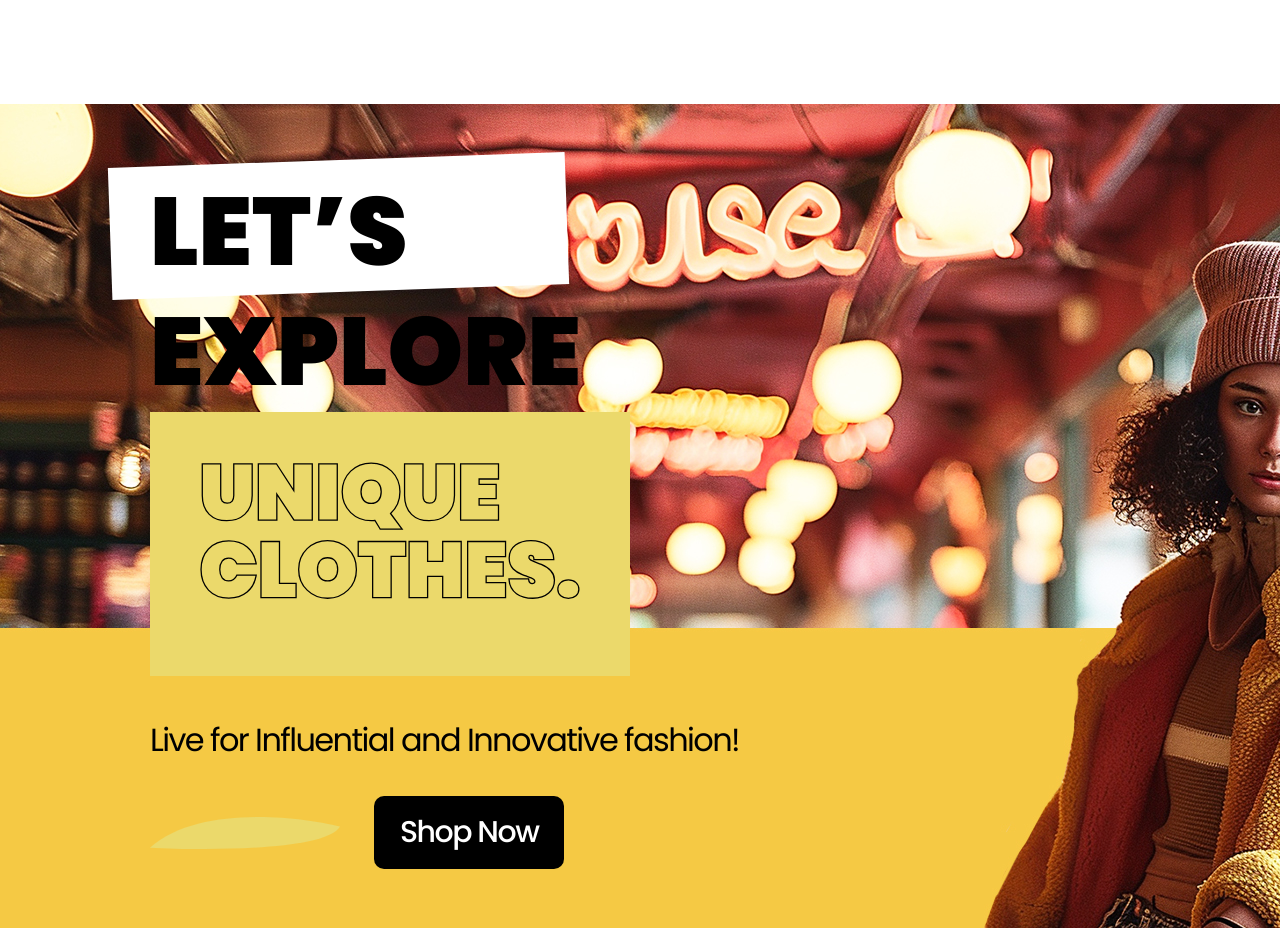
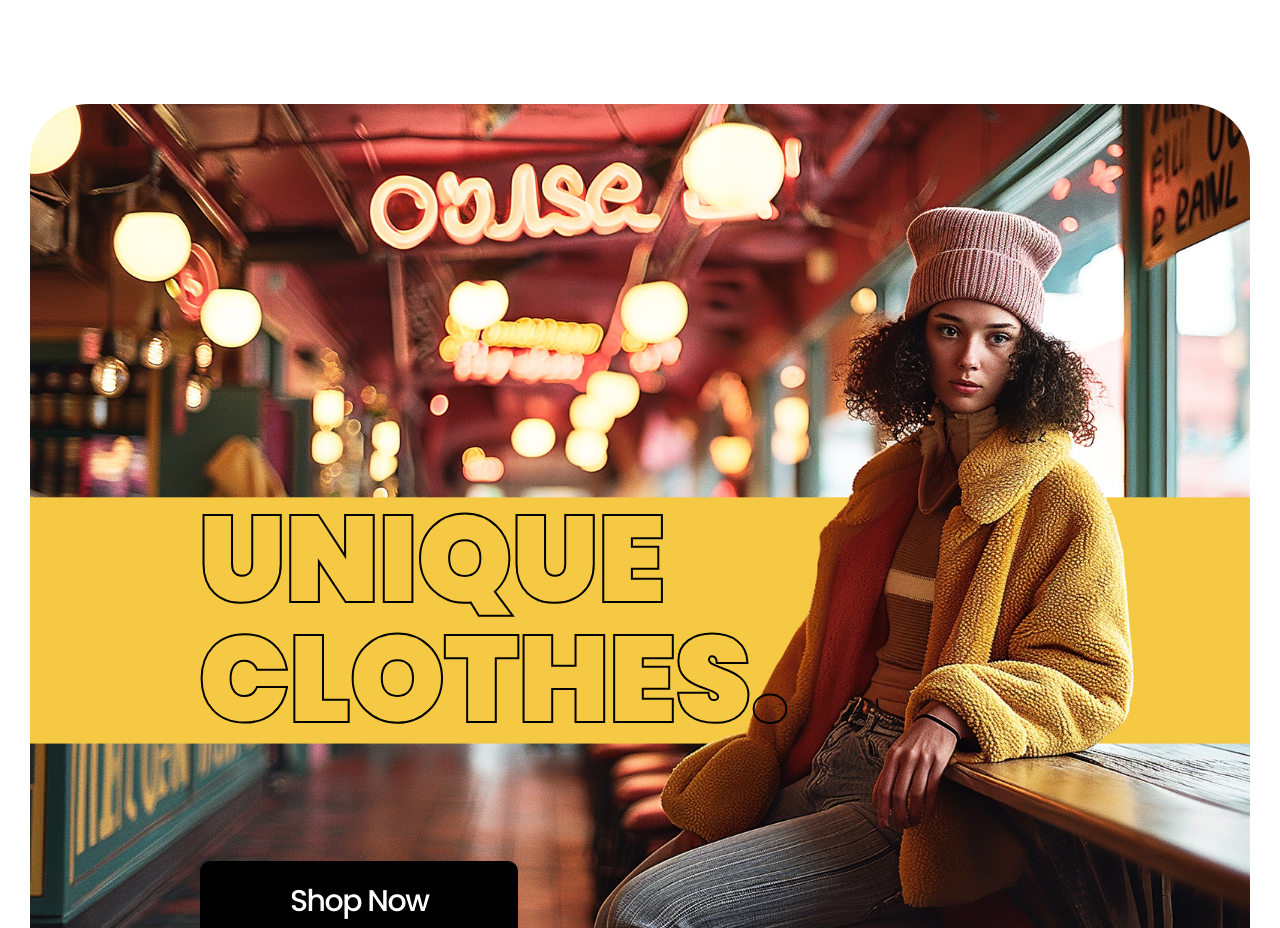
Before and after one commit to AmmelyStar/Shopping_App, a React (Create React App) app: page / in a window 1280 px wide. Shown: the part 164-1092 px from the top of the page. Built offline with nearby package versions, Linux system fonts and the light colour scheme.

Commit message:
hero section edit

```diff
--- a/src/components/promo/Promo.jsx
+++ b/src/components/promo/Promo.jsx
@@ -9,16 +9,16 @@ const Promo = () => {
 				<div className="promo__content">
 					<div className="promo__text">
 						<div className="promo__title">
-							<span className="highlight">
+							{/* <span className="highlight">
 								<span className='span-text'>LET’S</span>
-							</span>
-							EXPLORE
+							</span> */}
+							{/* EXPLORE */}
 						<Title/>
 
 						</div>
-						<div className="promo__desc">
+						{/* <div className="promo__desc">
 							Live for Influential and Innovative fashion!
-						</div>
+						</div> */}
 						<div className="promo__btn-wrapper">
 							<a href="#!" className="promo__btn">
 								Shop Now
--- a/src/components/promo/promo.css
+++ b/src/components/promo/promo.css
@@ -1,65 +1,50 @@
 .promo {
-	margin-bottom: 190px;
-	padding-bottom: 50px;
-	background-image: url(../../img//hero/hero.jpg);
-
-}
-
-@media screen and (max-width: 1220px){
-	.promo{
-
-	}
+  margin-bottom: 63px;
 }
 
 .promo__content {
   display: flex;
+  height: 900px;
   column-gap: 24px;
-
   padding-top: 68px;
   padding-left: 120px;
-
   border-radius: 59px;
-
-	padding-bottom: 50px;
+  background-size: cover;
+  background-image: url(../../img/hero/hero.jpg);
+  background-position: 15%;
+  background-color: #f4f6f5;
 }
 
-.promo__text {
-}
-
-.promo__title {
+/* .promo__title {
   max-width: 480px;
   margin-bottom: 40px;
   font-weight: 900;
   font-size: 96px;
   line-height: 1.25;
+} */
+.promo__text {
+  margin-top: 290px;
 }
-
 .promo__desc {
+  margin-top: -40px;
   margin-bottom: 32px;
   font-weight: 400;
-	font-size: 32px;
+  font-size: 24px;
   line-height: calc(48 / 32);
   letter-spacing: -0.05em;
+  padding-left: 50px;
 }
 
 .promo__btn-wrapper {
   display: flex;
   column-gap: 34px;
   align-items: center;
-}
-
-.promo__btn-wrapper::before {
-	content: '';
-	display: inline-block;
-	width: 190px;
-	height: 32px;
-	background-image: url('./../../img/icons/decor-yellow.svg');
+  margin-top: 80px;
 }
 
 .promo__btn {
-	padding: 14px 26px;
-
-
+  padding: 18px 90px;
+  margin-left: 50px;
   background: #000000;
   border-radius: 10px;
 
@@ -74,25 +59,3 @@
   position: relative;
   display: inline-block;
 }
-
-.highlight span {
-	position: relative;
-	z-index: 1;
-}
-
-.highlight::before {
-	content: '';
-	display: block;
-	position: absolute;
-	top: -12px;
-	bottom: 0px;
-	left: -40px;
-	right: -160px;
-	background-color: #fff;
-	transform: rotate(-2deg);
-}
-
-.highlight--yellow::before {
-    right: -110px;
-    background-color: var(--yellow);
-}
--- a/src/components/title/title.css
+++ b/src/components/title/title.css
@@ -2,6 +2,7 @@
   display: block;
   position: relative;
   overflow: hidden;
+
 }
 /* :root {
   --hover-color: #ff5733;
@@ -10,24 +11,28 @@
 
 .bg {
   padding: 50px;
-  background-color: var(--yellow);
+
+  /* background-color: var(--yellow); */
 }
-
+/* Define the keyframes for stroke-dasharray and stroke-dashoffset animation */
 @keyframes draw {
   to {
     stroke-dashoffset: 0;
   }
 }
+
+/* Apply the animation to each path within the SVG */
 #logo path {
   stroke-dasharray: 1000;
   stroke-dashoffset: 1000;
   animation: draw 2s ease forwards;
+
 }
 
-
+/* Add animation for filling the text */
 @keyframes fillText {
   to {
-    fill: #fff;
+    fill: #fff; /* Change the color to your preference */
   }
 }
 
```
Lines whose indentation alone changed are shown as unchanged.
